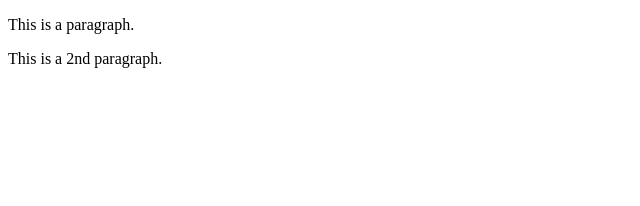
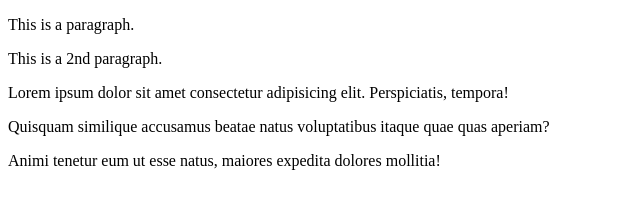
Before and after one commit to Burberry-RG21/git-example-project, a plain HTML site: page index.html in a window 1280 px wide. Shown: the whole page, without its empty margins (0-640 px from the left). Drawn offline with Linux system fonts and the light colour scheme.

Commit message:
added new paragraphs to index

```diff
--- a/index.html
+++ b/index.html
@@ -11,6 +11,9 @@
     <p>This is a paragraph.
     <p>
     <p>This is a 2nd paragraph.</p>
+    <p>Lorem ipsum dolor sit amet consectetur adipisicing elit. Perspiciatis, tempora!</p>
+    <p>Quisquam similique accusamus beatae natus voluptatibus itaque quae quas aperiam?</p>
+    <p>Animi tenetur eum ut esse natus, maiores expedita dolores mollitia!</p>
 </body>
 
 </html>
```
